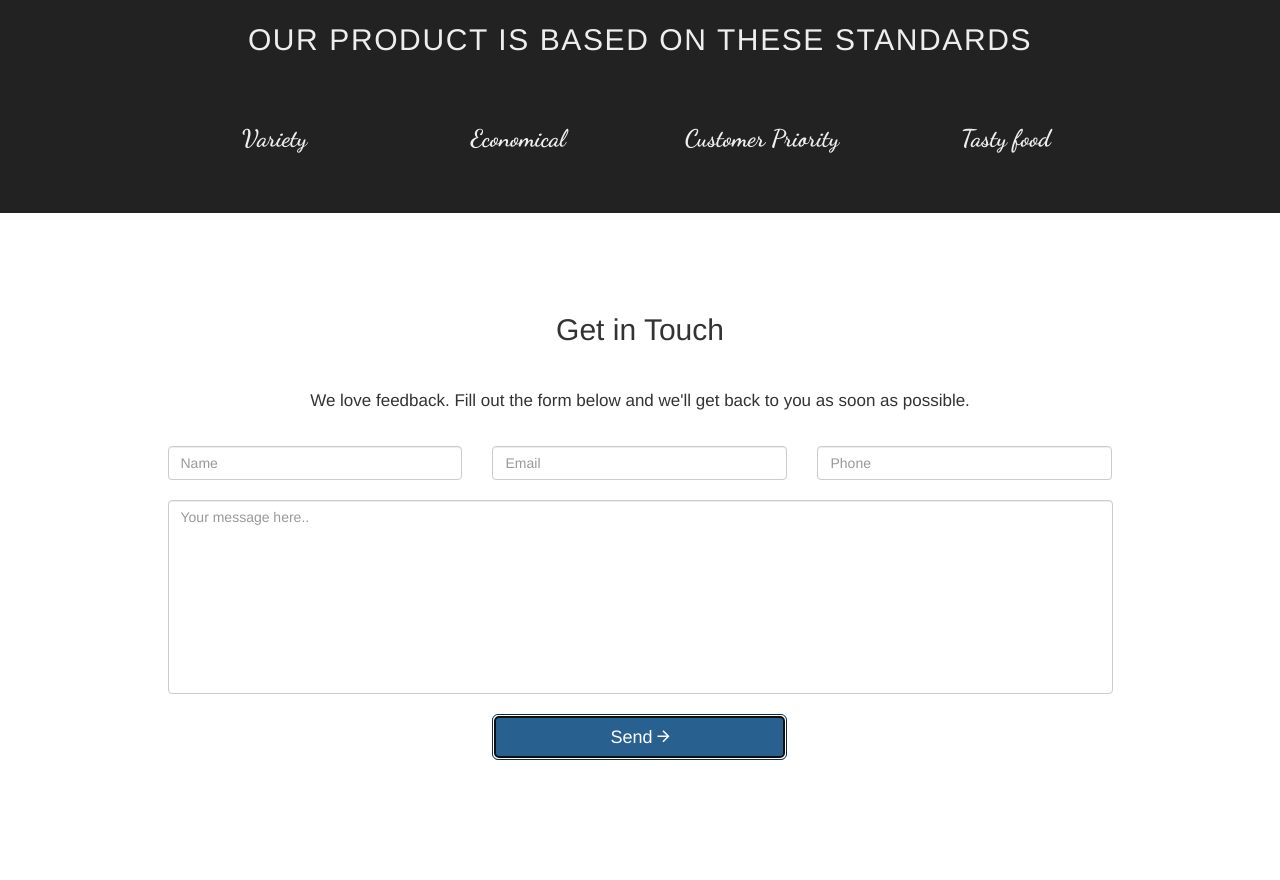
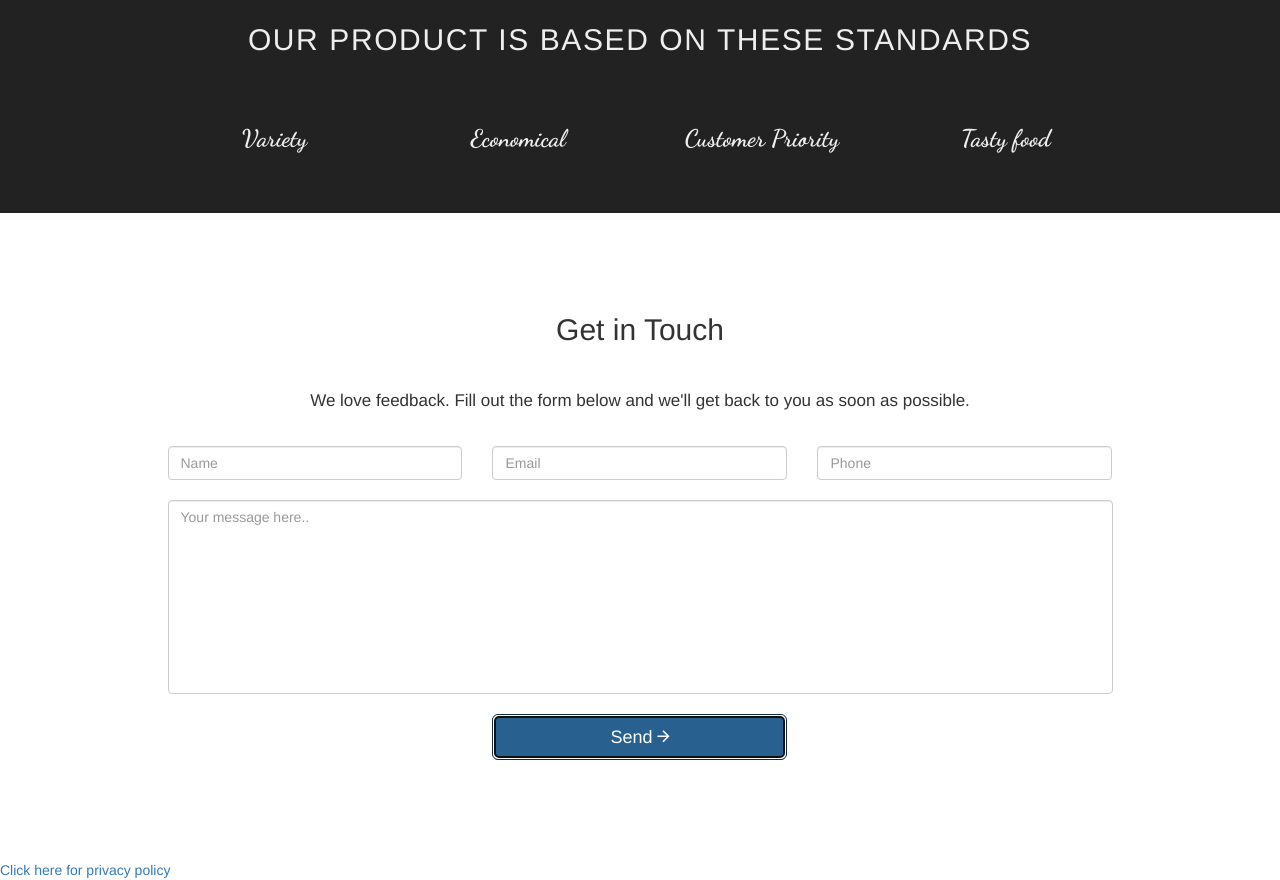
Before and after one commit to jasmineHere/CrunchIt.github.io, a plain HTML site: page index.html in a window 1280 px wide. Shown: the part 3602-4482 px from the top of the page. Drawn offline with nearby package versions, Linux system fonts and the light colour scheme.

Commit message:
Update index.html

```diff
--- a/index.html
+++ b/index.html
@@ -328,7 +328,7 @@
         </div>
     </div>
     <!--scripts-->
-
+    <a href="./Privacypolicy.html">Click here for privacy policy</a>
     <script src="//ajax.googleapis.com/ajax/libs/jquery/1.9.1/jquery.min.js"></script>
     <script src="//maxcdn.bootstrapcdn.com/bootstrap/3.3.4/js/bootstrap.min.js"></script>
     <script src="//cdnjs.cloudflare.com/ajax/libs/jquery-easing/1.3/jquery.easing.min.js"></script>
```
